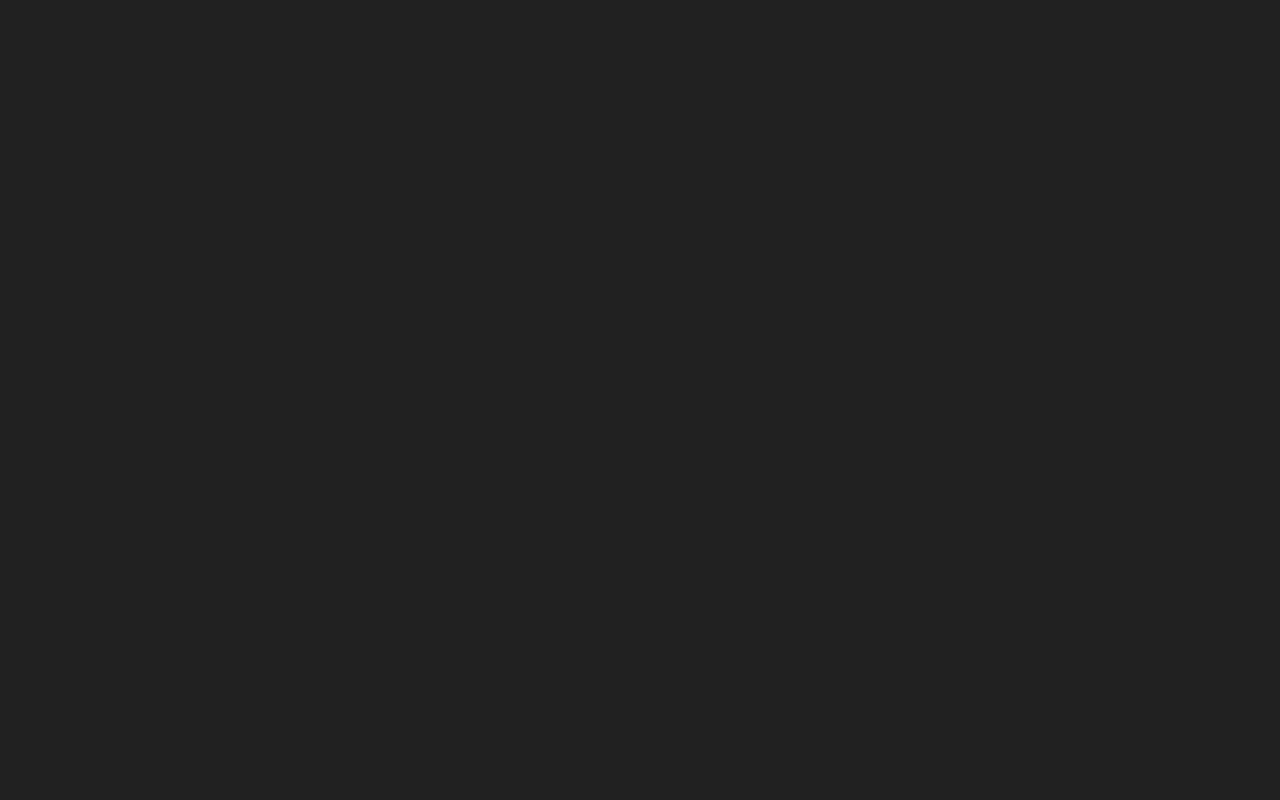
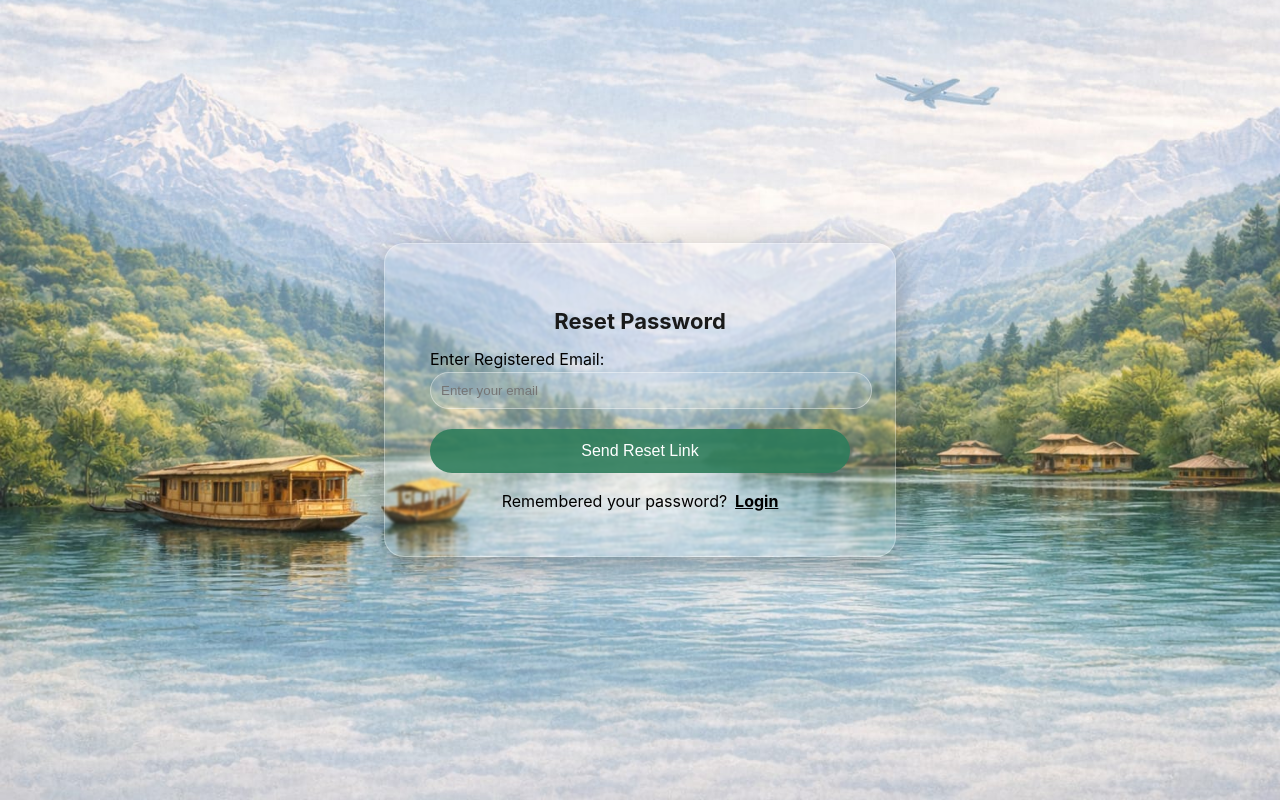
Before and after one commit to Savan0118/TravelSphere, a React (Vite) app in the folder travelsphere/: page /forgot-password in a window 1280 px wide. Before the commit this address had no page. Built offline with nearby package versions, Linux system fonts and the light colour scheme.

Commit message:
Forgot password page created

```diff
--- a/travelsphere/src/App.jsx
+++ b/travelsphere/src/App.jsx
@@ -1,4 +1,5 @@
 import Login from "./Login";
+import ForgotPassword from "./ForgotPassword";
 import Register from "./Register";
 import Home from "./Home";
 import Search from "./Search";
@@ -33,6 +34,8 @@ function App() {
       <Routes>
 
         <Route path="/" element={<Login />} />
+
+        <Route path="/forgot-password" element={<ForgotPassword />} />
 
         <Route path="/register" element={<Register />} />
 
--- /dev/null
+++ b/travelsphere/src/ForgotPassword.css
@@ -0,0 +1,71 @@
+.forgot-container {
+  height: 100vh;
+  width: 100vw;
+  background-image: url("/Images/Login_Img.jpeg");
+  background-size: cover;
+  background-position: center;
+  background-repeat: no-repeat;
+  display: flex;
+  justify-content: center;
+  align-items: center;
+}
+
+.forgot-box {
+  width: 420px;
+  padding: 45px;
+  border-radius: 20px;
+  background: rgba(255, 255, 255, 0.06);
+  backdrop-filter: blur(1px);
+  -webkit-backdrop-filter: blur(25px);
+  border: 1px solid rgba(255, 255, 255, 0.3);
+  box-shadow: 0 8px 32px rgba(0, 0, 0, 0.3);
+}
+
+.forgot-btn {
+  width: 100%;
+  padding: 13px;
+  background: rgba(46, 125, 91, 0.9);
+  color: white;
+  border: none;
+  border-radius: 25px;
+  font-size: 16px;
+  cursor: pointer;
+  transition: 0.3s;
+  margin-top: 10px;
+}
+
+.forgot-btn:hover {
+  background: rgba(46, 125, 91, 1);
+}
+
+.back-to-login {
+  text-align: center;
+  margin-top: 18px;
+}
+
+.back-to-login span {
+  margin-left: 8px;
+  font-weight: 700;
+  text-decoration: underline;
+  cursor: pointer;
+  color: black;
+}
+
+.back-to-login span:hover {
+  color: #2e7d5b;
+}
+
+/* INPUT */
+.input-group {
+  margin-bottom: 18px;
+}
+
+.input-group input {
+  width: 100%;
+  padding: 12px;
+  border-radius: 25px;
+  border: 1px solid rgba(255, 255, 255, 0.4);
+  outline: none;
+  background: rgba(255, 255, 255, 0.12);
+  backdrop-filter: blur(10px);
+}
--- /dev/null
+++ b/travelsphere/src/ForgotPassword.jsx
@@ -0,0 +1,39 @@
+import React from "react";
+import "./ForgotPassword.css";
+import { useNavigate } from "react-router-dom";
+
+function ForgotPassword() {
+  const navigate = useNavigate();
+
+  const handleReset = () => {
+    // Basic interaction for show
+    alert("Password reset link sent to your email!");
+    navigate("/");
+  };
+
+  return (
+    <div className="forgot-container">
+      <div className="forgot-box">
+        <h2 className="title">Reset Password</h2>
+
+        <div className="input-group">
+          <label>Enter Registered Email:</label>
+          <input type="email" placeholder="Enter your email" />
+        </div>
+
+        <button className="forgot-btn" onClick={handleReset}>
+          Send Reset Link
+        </button>
+
+        <div className="back-to-login">
+          Remembered your password?
+          <span onClick={() => navigate("/")}>
+            Login
+          </span>
+        </div>
+      </div>
+    </div>
+  );
+}
+
+export default ForgotPassword;
--- a/travelsphere/src/Login.jsx
+++ b/travelsphere/src/Login.jsx
@@ -73,7 +73,7 @@ function Login() {
           <input type="password" placeholder="Enter your password" />
         </div>
 
-        <div className="forgot">
+        <div className="forgot" onClick={() => navigate("/forgot-password")}>
           Forgot Password?
         </div>
 
```
